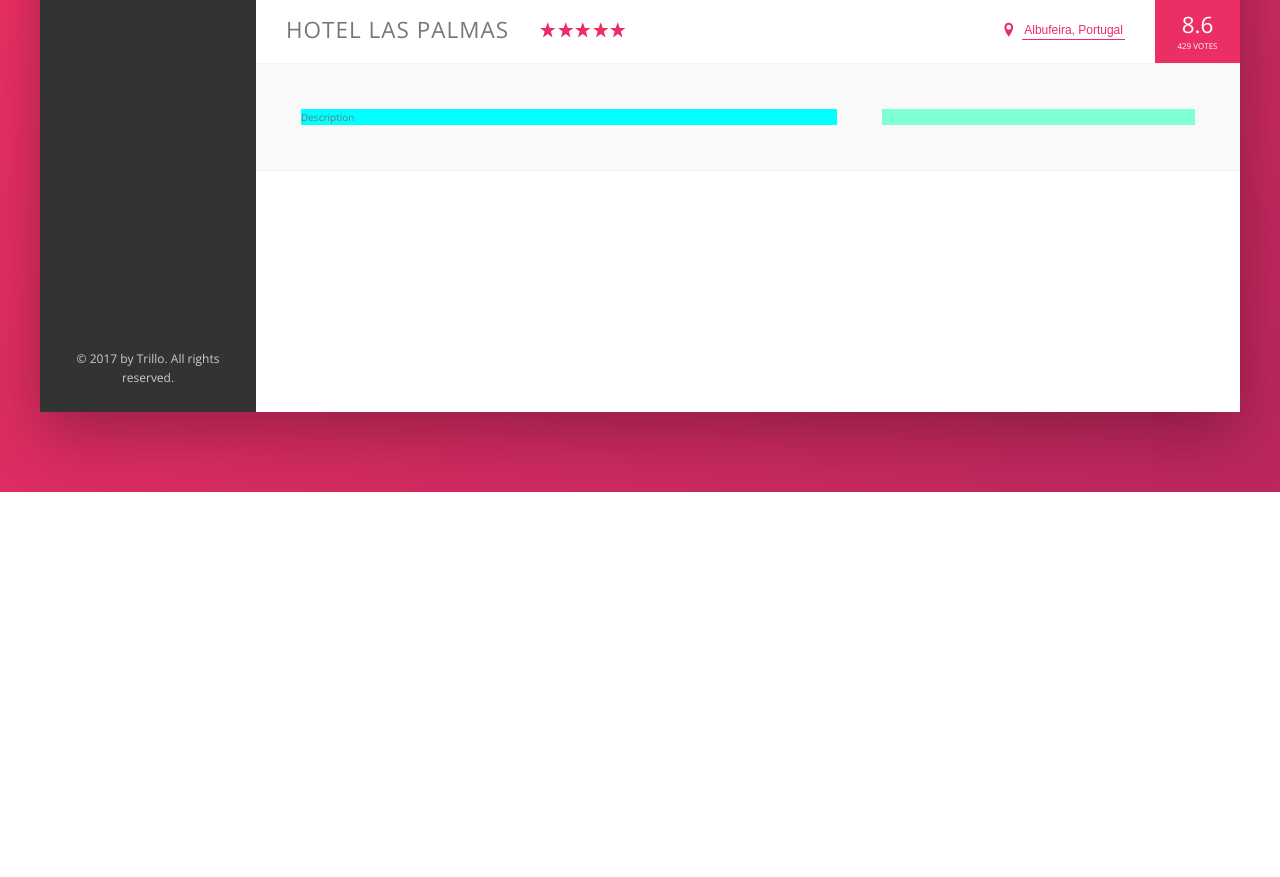
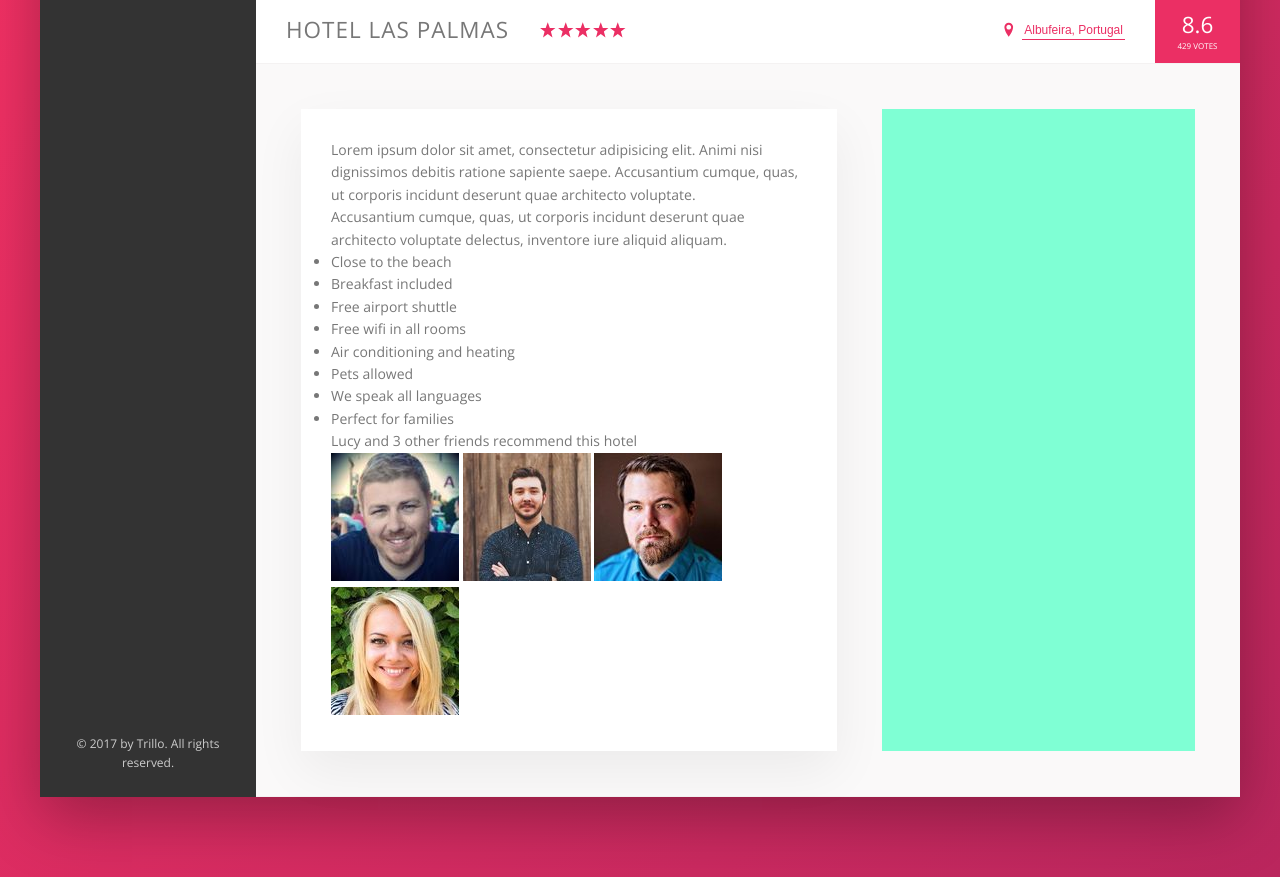
Before and after one commit to sarahrileydev/trillo, a website: page index.html in a window 1280 px wide. Shown: the part 538-1415 px from the top of the page. Before the commit the page ends 1030 px from the top, so only its background shows below. Drawn offline with nearby package versions, Linux system fonts and the light colour scheme.

Commit message:
description section 1 complete

```diff
--- a/index.html
+++ b/index.html
@@ -1,5 +1,6 @@
 <!DOCTYPE html>
 <html lang="en">
+
 <head>
     <meta charset="UTF-8">
     <meta name="viewport" content="width=device-width, initial-scale=1.0">
@@ -10,6 +11,7 @@
 
     <title>trillo &mdash; Your all-in-one booking app</title>
 </head>
+
 <body>
     <div class="container">
         <header class="header">
@@ -134,7 +136,32 @@
                 </div>
                 <div class="detail">
                     <div class="description">
-                            Description
+                        <p class="paragraph">Lorem ipsum dolor sit amet, consectetur adipisicing elit. Animi nisi dignissimos debitis ratione
+                            sapiente saepe. Accusantium cumque, quas, ut corporis incidunt deserunt quae architecto voluptate.
+                        </p>
+                        <p class="paragraph">
+                            Accusantium cumque, quas, ut corporis incidunt deserunt quae architecto voluptate delectus, inventore iure aliquid aliquam.
+                        </p>
+                        <ul class="list">
+                            <li class="list__item">Close to the beach</li>
+                            <li class="list__item">Breakfast included</li>
+                            <li class="list__item">Free airport shuttle</li>
+                            <li class="list__item">Free wifi in all rooms</li>
+                            <li class="list__item">Air conditioning and heating</li>
+                            <li class="list__item">Pets allowed</li>
+                            <li class="list__item">We speak all languages</li>
+                            <li class="list__item">Perfect for families</li>
+                        </ul>
+                        <div class="recommend">
+                            <p class="recommend__count">Lucy and 3 other friends recommend this hotel</p>
+                            <div class="recommend__friends">
+                                <img src="img/user-3.jpg" alt="Friend 1" class="recommend__photo">
+                                <img src="img/user-4.jpg" alt="Friend 2" class="recommend__photo">
+                                <img src="img/user-5.jpg" alt="Friend 3" class="recommend__photo">
+                                <img src="img/user-6.jpg" alt="Friend 4" class="recommend__photo">
+
+                            </div>
+                        </div>
                     </div>
                     <div class="user-reviews">
 
@@ -144,4 +171,5 @@
         </div>
     </div>
 </body>
+
 </html>
--- a/sass/_base.scss
+++ b/sass/_base.scss
@@ -31,6 +31,7 @@ Grey dark 3: #999
     --color-grey-dark-3: #999;
 
     --shadow-dark: 0 2rem 6rem rgba(0,0,0,.3);
+    --shadow-light: 0 2rem 5rem rgba(0,0,0,.06);
     --line: 1px solid var(--color-grey-light-2);
 }
 
--- a/sass/_layout.scss
+++ b/sass/_layout.scss
@@ -34,7 +34,7 @@
 .hotel-view {
     background-color: #fff;
     flex: 1;
-    height: 80rem;
+
 }
 
 .detail {
@@ -45,7 +45,10 @@
 }
 
 .description {
-    background-color: aqua;
+    font-size: 1.4rem;
+    background-color: #fff;
+    box-shadow: var(--shadow-light);
+    padding: 3rem;
     flex: 0 0 60%;
     margin-right: 4.5rem;
 }
```
Also changed, not shown: css/style.css. Lines whose indentation alone changed are shown as unchanged.
